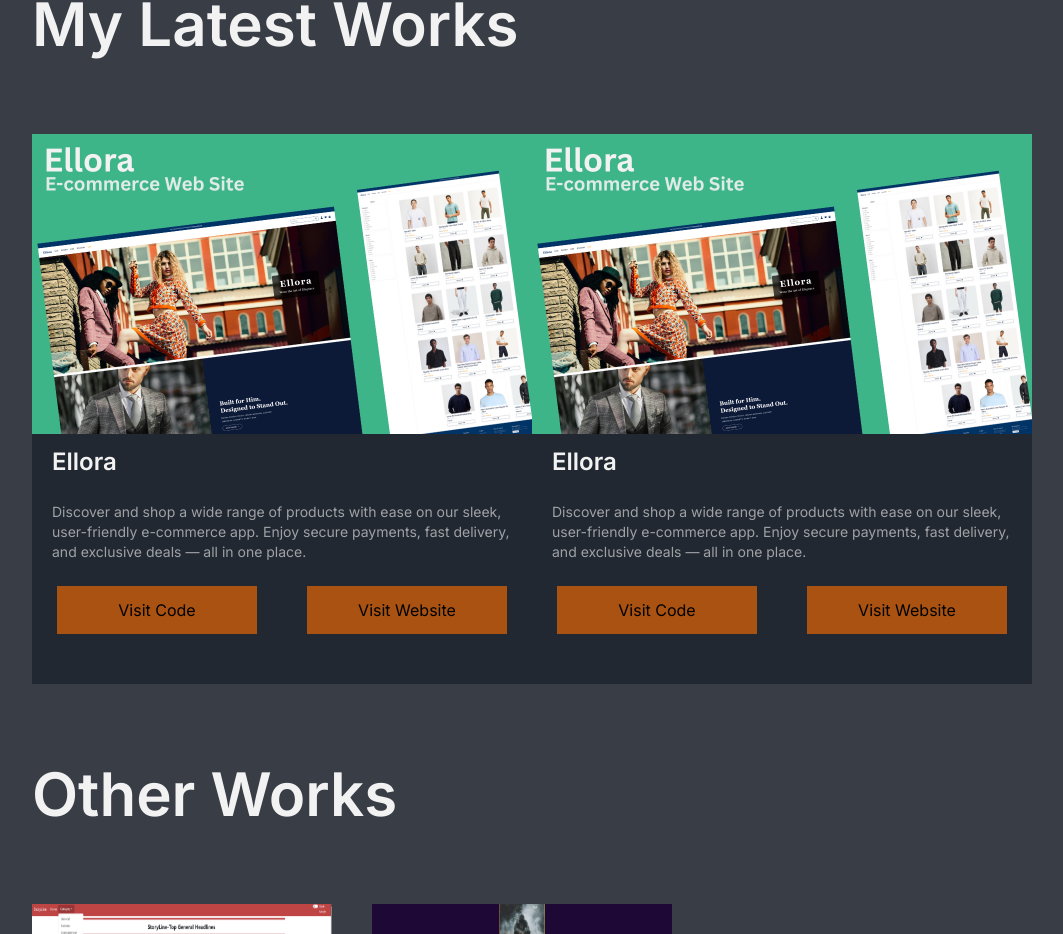
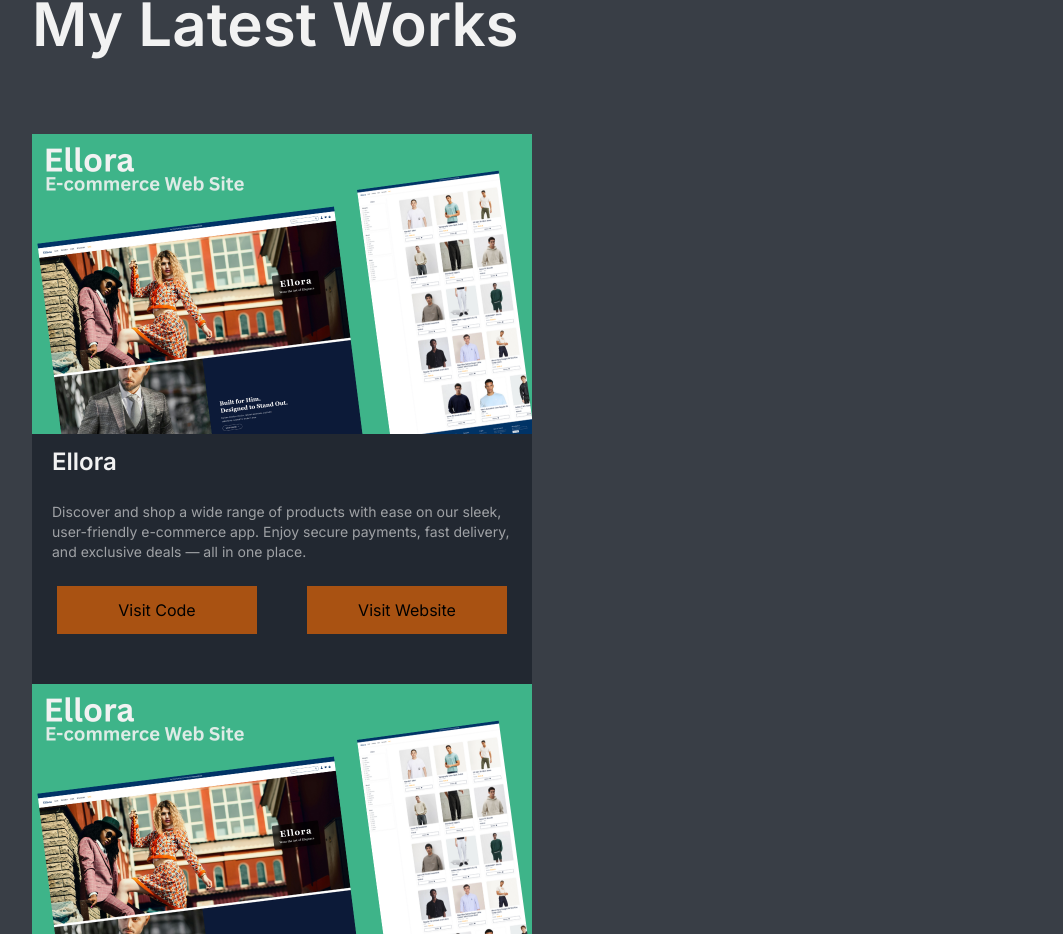
Before and after one commit to dayalshreyansh/porfolio_2.0, a React (Vite) app: page / in a window 1280 px wide. Shown: the part 2848-3782 px from the top of the page, without its empty margins (128-1191 px from the left). Built offline with nearby package versions, Linux system fonts and the light colour scheme.

Commit message:
Updated website 1

```diff
--- a/src/Components/Projects.jsx
+++ b/src/Components/Projects.jsx
@@ -30,8 +30,6 @@ function Projects() {
                 </div>
               </div>
             </div>
-          </div>
-          <div data-aos="fade-left" className="my-20">
             <div className="h-[500px] w-[80vw] max-w-[500px] lg:h-[550px] lg:w-[500px] bg-[#222831] ">
               <img className="" src={ellora} alt="" />
               <div className="text-[#f2f2f2] p-3 mx-2 text-xl lg:text-2xl font-semibold">
```
